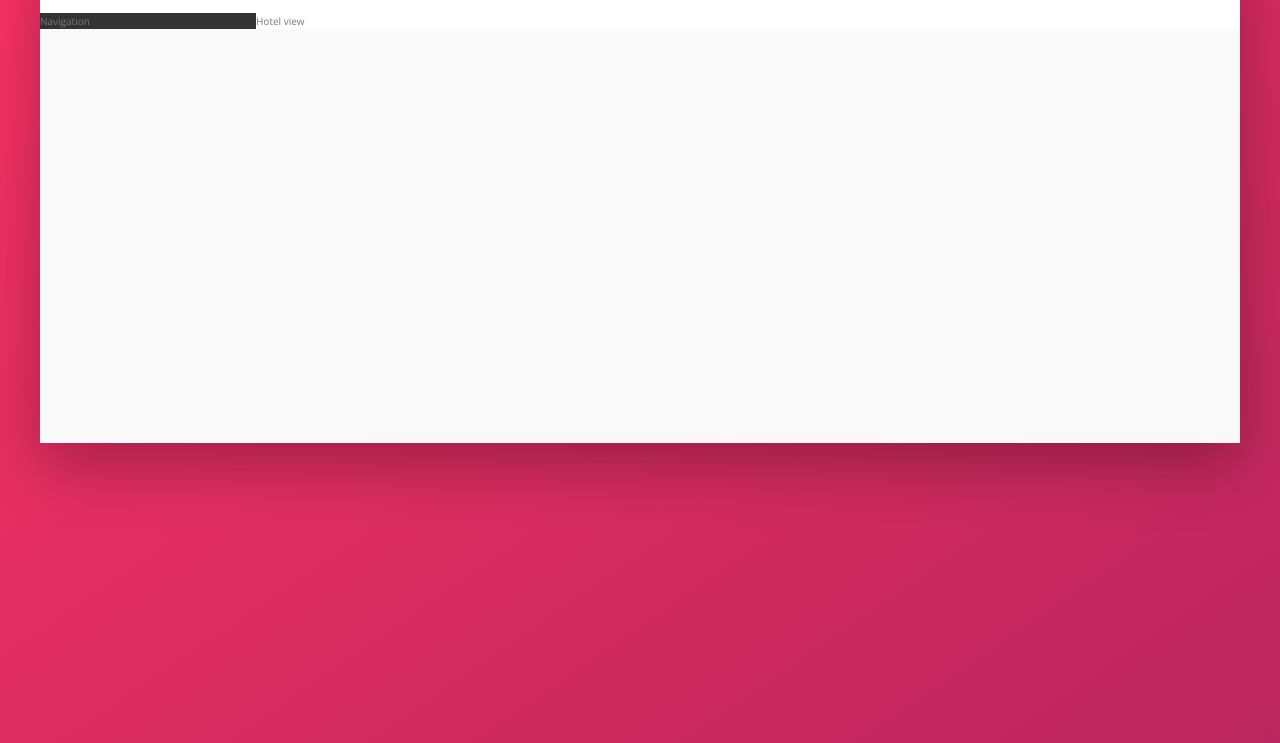
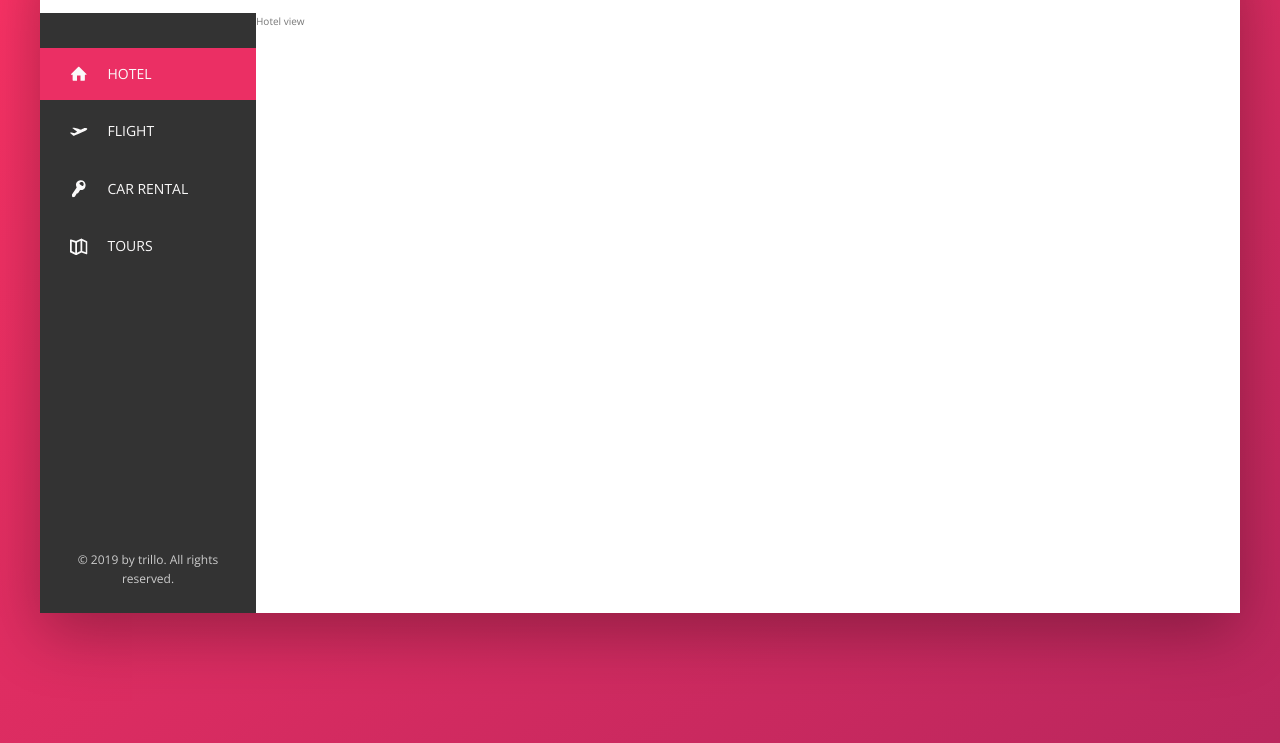
Before and after one commit to marichka-offen/CSS-project-2, a website: page index.html in a window 1280 px wide. Shown: the part 137-880 px from the top of the page. Drawn offline with nearby package versions, Linux system fonts and the light colour scheme.

Commit message:
Create sidebar:
- Write html for the sidebar;

- Style sidebar using flexbox  for layout
and transform&transition for buttons animation.

```diff
--- a/index.html
+++ b/index.html
@@ -51,9 +51,49 @@
           </div>
         </nav>
       </header>
+
       <div class="content">
         <nav class="sidebar">
-          Navigation
+          <ul class="side-nav">
+            <li class="side-nav__item side-nav__item--active">
+              <a href="#" class="side-nav__link">
+                <svg class="side-nav__icon">
+                  <use xlink:href="img/sprite.svg#icon-home"></use>
+                </svg>
+                <span> Hotel</span>
+              </a>
+            </li>
+
+            <li class="side-nav__item">
+              <a href="#" class="side-nav__link">
+                <svg class="side-nav__icon">
+                  <use xlink:href="img/sprite.svg#icon-aircraft-take-off"></use>
+                </svg>
+                <span> Flight</span>
+              </a>
+            </li>
+
+            <li class="side-nav__item">
+              <a href="#" class="side-nav__link">
+                <svg class="side-nav__icon">
+                  <use xlink:href="img/sprite.svg#icon-key"></use>
+                </svg>
+                <span> Car rental</span>
+              </a>
+            </li>
+
+            <li class="side-nav__item">
+              <a href="#" class="side-nav__link">
+                <svg class="side-nav__icon">
+                  <use xlink:href="img/sprite.svg#icon-map"></use>
+                </svg>
+                <span> Tours</span>
+              </a>
+            </li>
+          </ul>
+          <div class="legal">
+            &copy; 2019 by trillo. All rights reserved.
+          </div>
         </nav>
         <main class="hotel-view">
           Hotel view
--- a/sass/_components.scss
+++ b/sass/_components.scss
@@ -105,3 +105,67 @@
     margin-right: 1rem;
   }
 }
+
+// SIDEBAR
+.side-nav {
+  font-size: 1.4rem;
+  list-style: none;
+  margin-top: 3.5rem;
+
+  &__item {
+    position: relative;
+
+    &:not(:last-child) {
+      margin-bottom: 0.5rem;
+    }
+  }
+
+  &__item::before {
+    content: "";
+    position: absolute;
+    top: 0;
+    left: 0;
+    height: 100%;
+    width: 3px;
+    background-color: var(--color-primary);
+    transform: scaleY(0);
+    transition: transform 0.2s, width 0.4s cubic-bezier(1, 0, 0, 1) 0.2s,
+      background-color 0.1s;
+  }
+
+  &__item:hover::before,
+  &__item--active::before {
+    transform: scaleY(1);
+    width: 100%;
+  }
+
+  &__item:active::before {
+    background-color: var(--color-primary-dark);
+  }
+
+  &__link:link,
+  &__link:visited {
+    color: var(--color-grey-light-1);
+    text-decoration: none;
+    text-transform: uppercase;
+    display: block;
+    padding: 1.5rem 3rem;
+    display: flex;
+    align-items: center;
+    position: relative;
+    z-index: 10;
+  }
+  &__icon {
+    width: 1.75rem;
+    height: 1.75rem;
+    margin-right: 2rem;
+    fill: currentColor;
+  }
+}
+// LEGAL TEXT
+.legal {
+  font-size: 1.2rem;
+  text-align: center;
+  padding: 2.5rem;
+  color: var(--color-grey-light-4);
+}
--- a/sass/_layout.scss
+++ b/sass/_layout.scss
@@ -23,9 +23,13 @@
 .sidebar {
   background-color: var(--color-grey-dark-1);
   flex: 0 0 18%;
+  display: flex;
+  flex-direction: column;
+  justify-content: space-between;
 }
 
 .hotel-view {
   background-color: #fff;
   flex: 1;
+  height: 60rem;
 }
```
Also changed, not shown: css/style.css.
